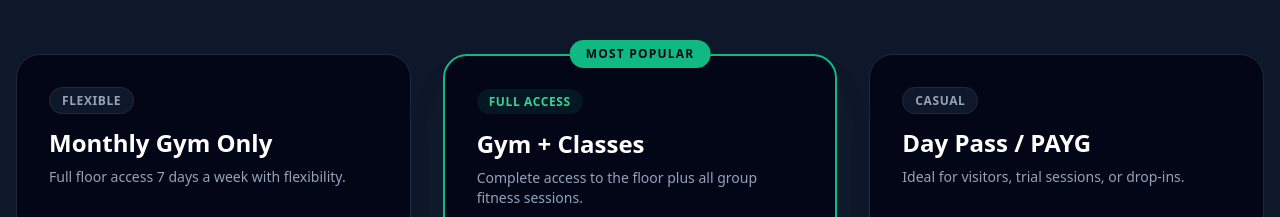
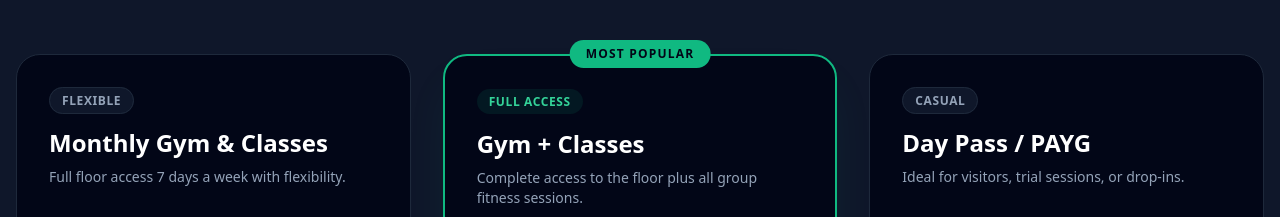
Before and after one commit to lakesidesport/lakeside-ballinrobe, a plain HTML site: page index.html in a window 1280 px wide. Shown: the part 1880-2097 px from the top of the page. Drawn offline with nearby package versions, Linux system fonts and the light colour scheme.

Commit message:
Update index.html

```diff
--- a/index.html
+++ b/index.html
@@ -156,7 +156,7 @@
         <div class="bg-slate-950 p-8 rounded-3xl border border-slate-800 flex flex-col justify-between">
           <div>
             <span class="text-xs font-semibold text-slate-400 uppercase tracking-wider bg-slate-900 px-3 py-1 rounded-full border border-slate-800">Flexible</span>
-            <h3 class="text-2xl font-bold text-white mt-4 mb-2">Monthly Gym Only</h3>
+            <h3 class="text-2xl font-bold text-white mt-4 mb-2">Monthly Gym & Classes</h3>
             <p class="text-slate-400 text-sm mb-6">Full floor access 7 days a week with flexibility.</p>
             <div class="mb-6">
               <span class="text-4xl font-extrabold text-white">€45</span>
```
